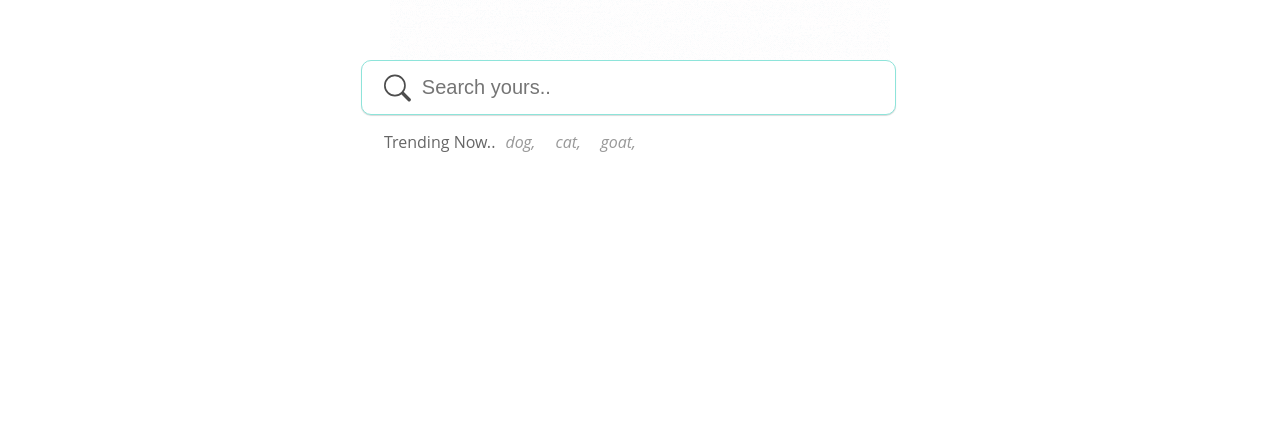
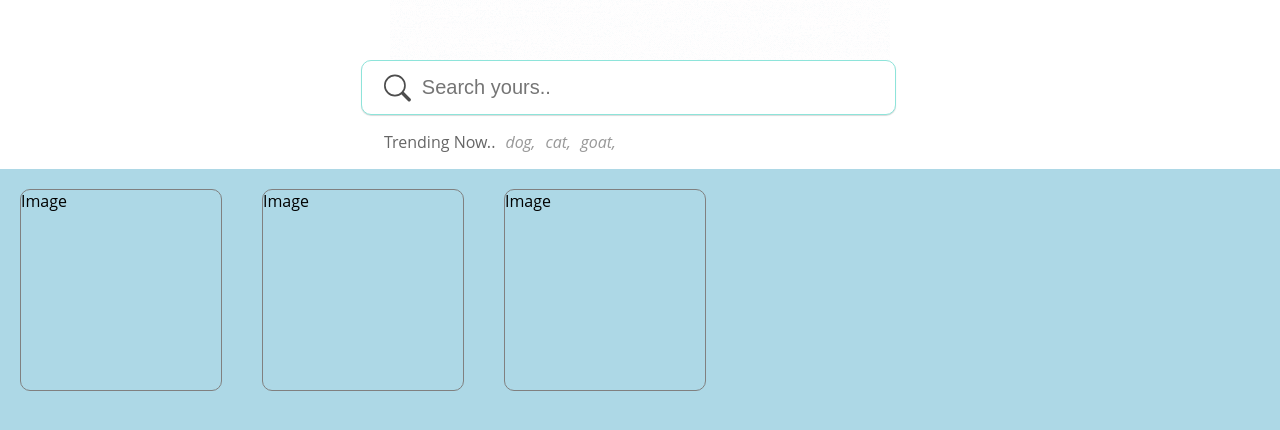
Before and after one commit to Santhosh-Umapathi/React-Galleria, a React (Create React App) app: page / in a window 1280 px wide. Shown: the part 440-870 px from the top of the page. Before the commit the page ends 800 px from the top, so only its background shows below. Built offline with nearby package versions, Linux system fonts and the light colour scheme.

Commit message:
Image Tiles Started

```diff
--- a/src/components/Components.module.css
+++ b/src/components/Components.module.css
@@ -64,7 +64,7 @@
 
 .TrendingKeywords
 {
-	margin: 10px;
+	margin: 10px 0px 10px 10px;
 	color: #999999;
 	font-style: italic;
 }
@@ -78,6 +78,26 @@
 .TrendingKeywords:active
 {
 	animation: clicked 0.2s linear;
+}
+
+/*Image Tile*/
+.ImageTileContainer
+{
+	display: flex;
+	background-color: lightblue;
+	width: 100%;
+	height: 500px;
+
+}
+
+.ImageTile
+{
+	display: flex;
+	border: 1px solid grey;
+	border-radius: 10px;
+	width: 200px;
+	height: 200px;
+	margin:20px;
 }
 
 
--- a/src/components/ImageTile.js
+++ b/src/components/ImageTile.js
@@ -1,11 +1,22 @@
 import React from 'react'
+//Css
+import classes from './Components.module.css'
+
 
 const ImageTile = (props) =>
 {
 
 	return (
-		<div>
-			Image
+		<div className = {classes.ImageTileContainer}>
+			<div className = {classes.ImageTile}>
+				Image
+			</div>
+			<div className = {classes.ImageTile}>
+				Image
+			</div>
+			<div className={classes.ImageTile}>
+				Image
+			</div>
 		</div>
 	)
 }
--- a/src/screens/HomeScreen/HomeScreen.js
+++ b/src/screens/HomeScreen/HomeScreen.js
@@ -9,6 +9,7 @@ import logo from '../../assets/images/logo-animated.gif';
 //Components
 import Searchbar from '../../components/Searchbar';
 import Trending from '../../components/Trending';
+import ImageTile from '../../components/ImageTile';
 
 
 const HomeScreen = (props) =>
@@ -24,6 +25,8 @@ const HomeScreen = (props) =>
 
 			<Trending />
 
+			<ImageTile />
+
 		</div>
 		);
 };
```
Also changed, not shown: 1 other file (tests, documents, lock files or other folders).
